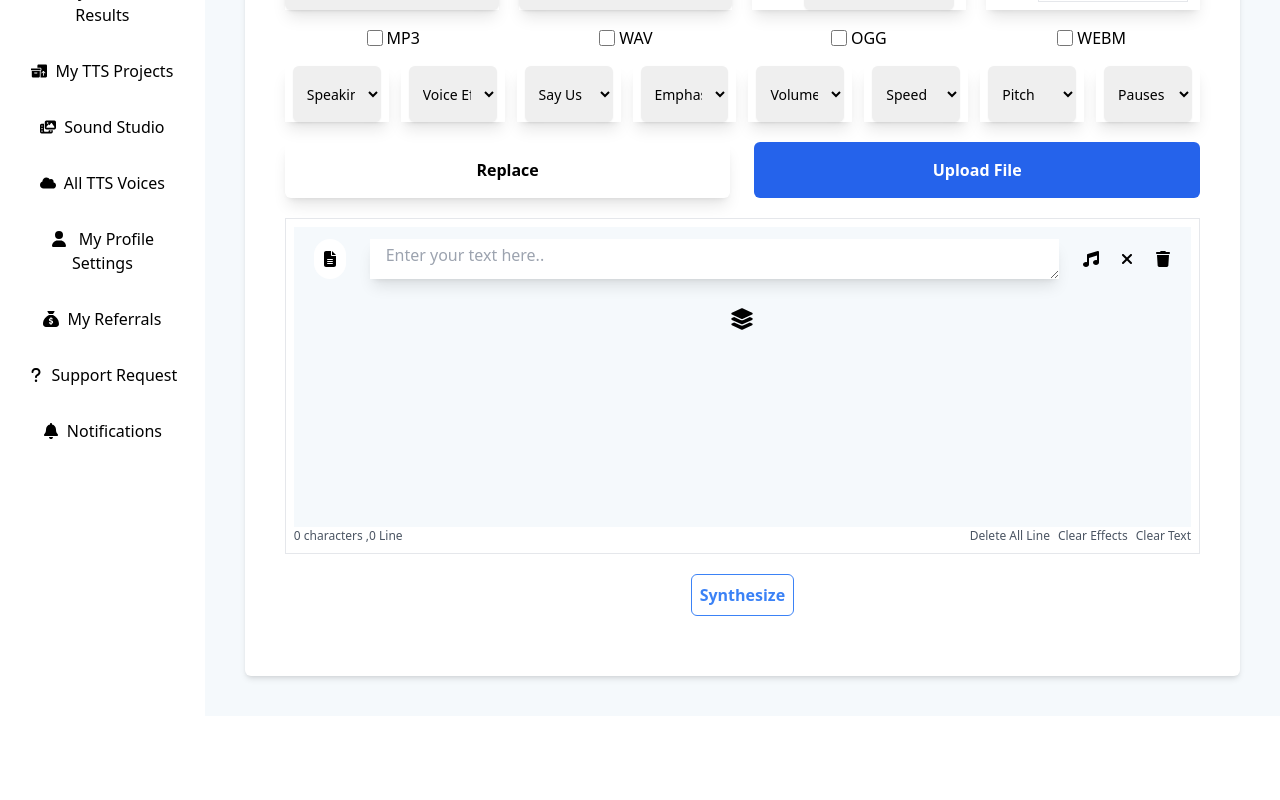
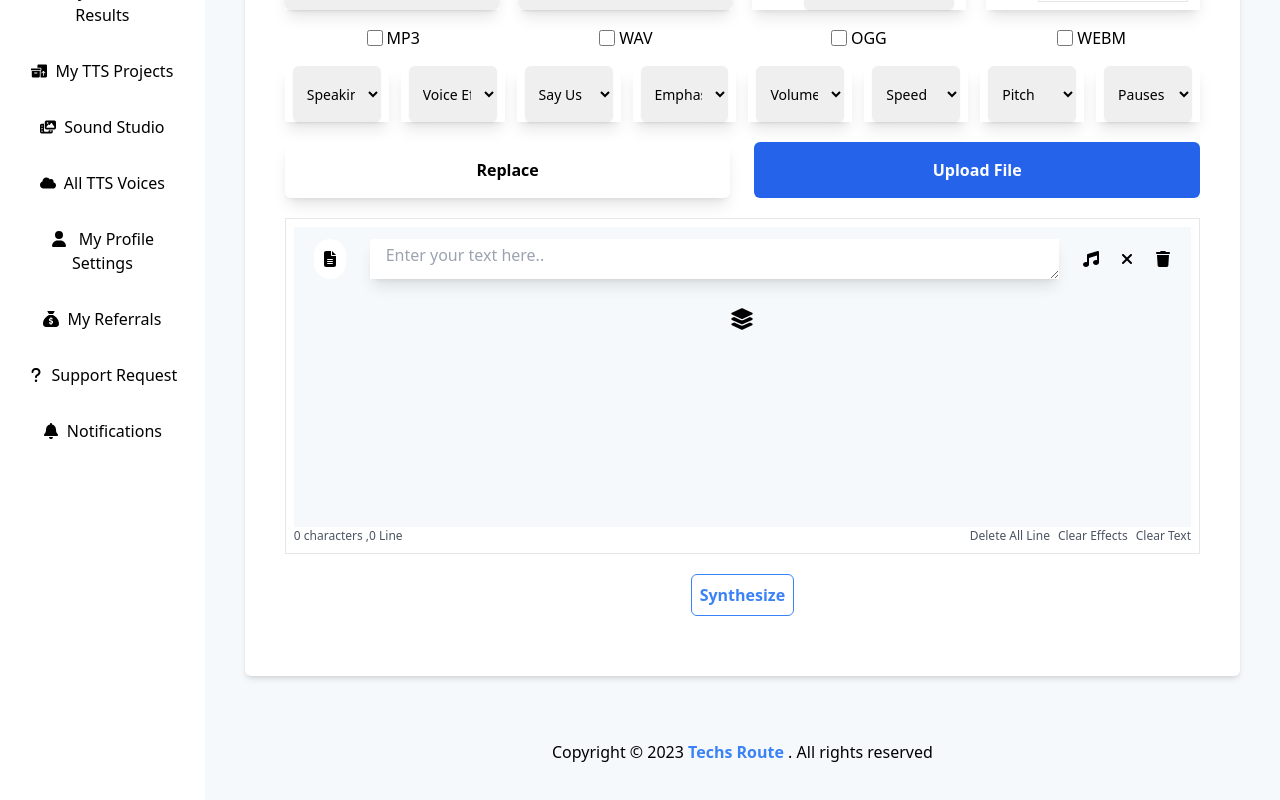
Before and after one commit to SaymanRabbi/text-to-speech, a React (Create React App) app: page / in a window 1280 px wide. Shown: the part 254-1054 px from the top of the page. Before the commit the page ends 970 px from the top, so only its background shows below. Built offline with nearby package versions, Linux system fonts and the light colour scheme.

Commit message:
copy right

```diff
--- a/src/Pages/TextToSpeech/TextToSpeech.jsx
+++ b/src/Pages/TextToSpeech/TextToSpeech.jsx
@@ -1,6 +1,7 @@
 import { faWandSparkles } from '@fortawesome/free-solid-svg-icons';
 import React, { useContext } from 'react';
 import { SideBarContext } from '../../App';
+import CopyRight from '../AudioResult/CopyRight';
 import Heading from '../Heading';
 import Content from './Content';
 import DubboleButton from './DubboleButton';
@@ -20,6 +21,7 @@ const TextToSpeech = () => {
             <DubboleButton/>
             <TextArea/>
             </div>
+            <CopyRight/>
         </div>
     );
 };
```
